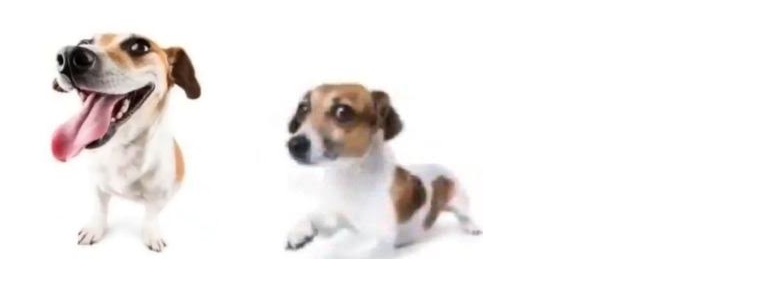
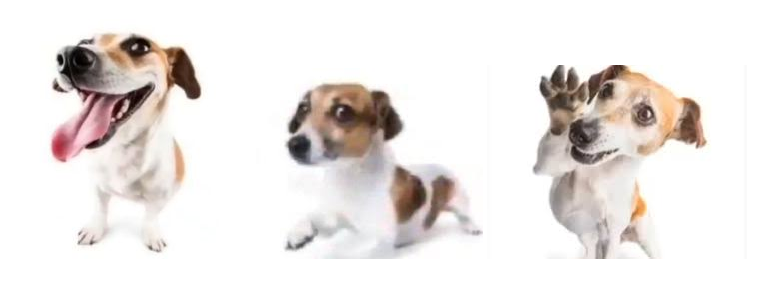
Before and after one commit to jmdgab75/repo-test, a plain HTML site: page index.html in a window 1280 px wide. Shown: the part 61-358 px from the top of the page, without its empty margins (0-765 px from the left). Drawn offline with Linux system fonts and the light colour scheme.

Commit message:
add three image in html

```diff
--- a/index.html
+++ b/index.html
@@ -10,6 +10,7 @@
     <h1>Pagina de Teste</h1>
     <img src="img/img1.jpg">
     <img src="img/img2.jpg">
+    <img src="img/img3.jpg">
     <script src="script.js"></script>
 </body>
 </html>
```
